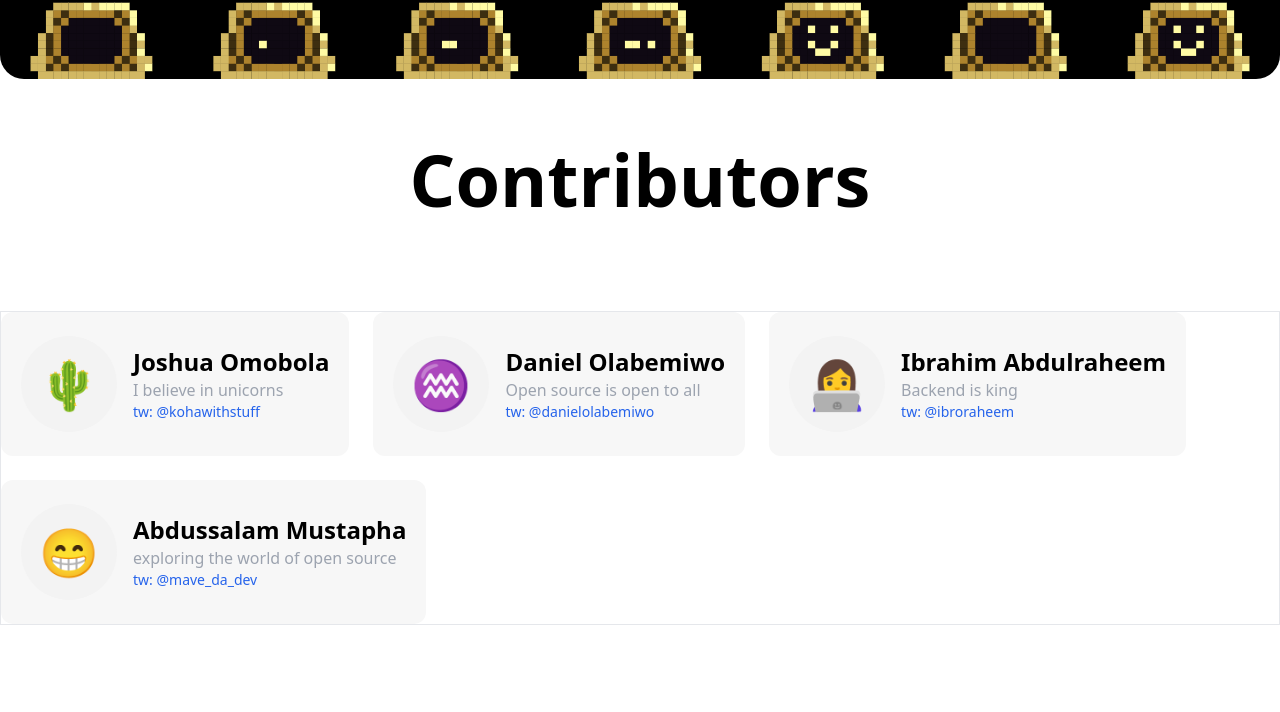
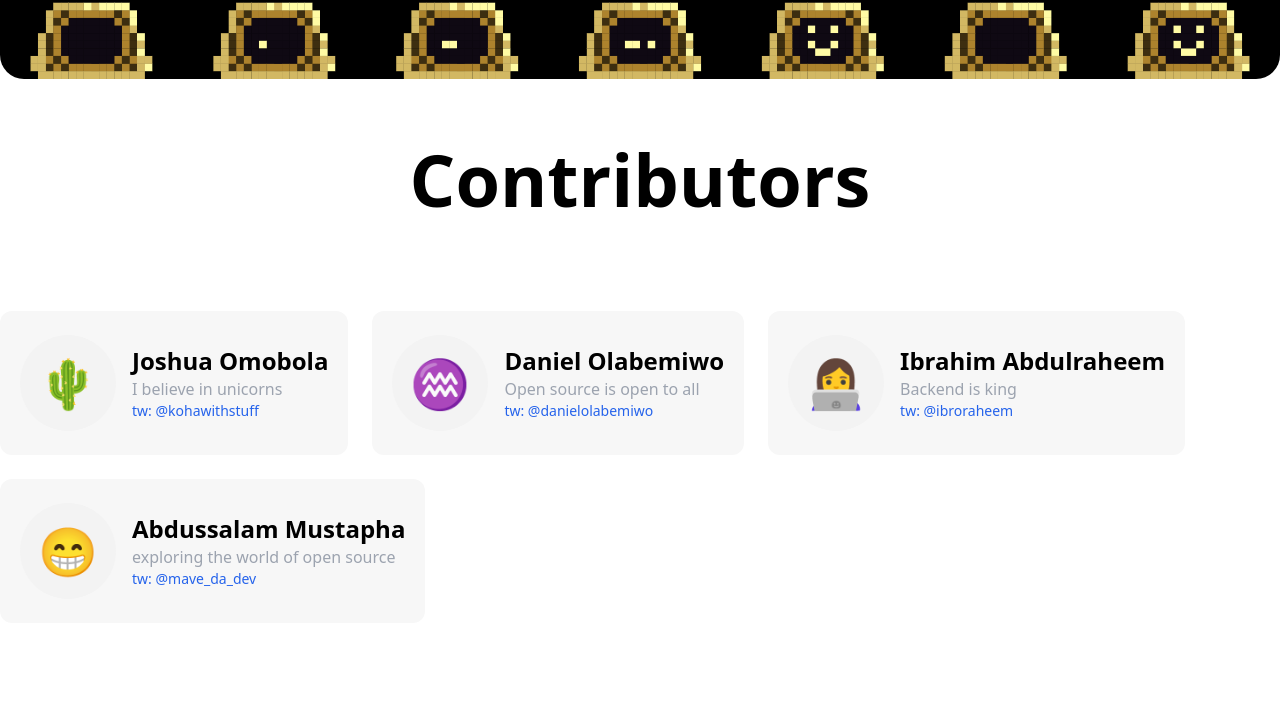
Before and after one commit to ossguild/Nametaker, a website built with Vite: page index.html in a window 1280 px wide. Shown: the part 649-1361 px from the top of the page. Built offline with nearby package versions, Linux system fonts and the light colour scheme; what js-confetti would draw is missing.

```diff
--- a/index.html
+++ b/index.html
@@ -34,7 +34,7 @@
           <span></span>
         </div>
         <!-- Contributors Card wrapper-->
-        <div id="contributor-card-wrapper" class="gap-6 max-w-screen-2xl mx-auto mt-24 flex flex-col md:flex-row flex-wrap border"></div>
+        <div id="contributor-card-wrapper" class="gap-6 max-w-screen-2xl mx-auto mt-24 flex flex-col md:flex-row flex-wrap"></div>
       </section>
       <section>
         <footer class="bg-black h-20 w-full text-white flex items-center justify-center">
```
